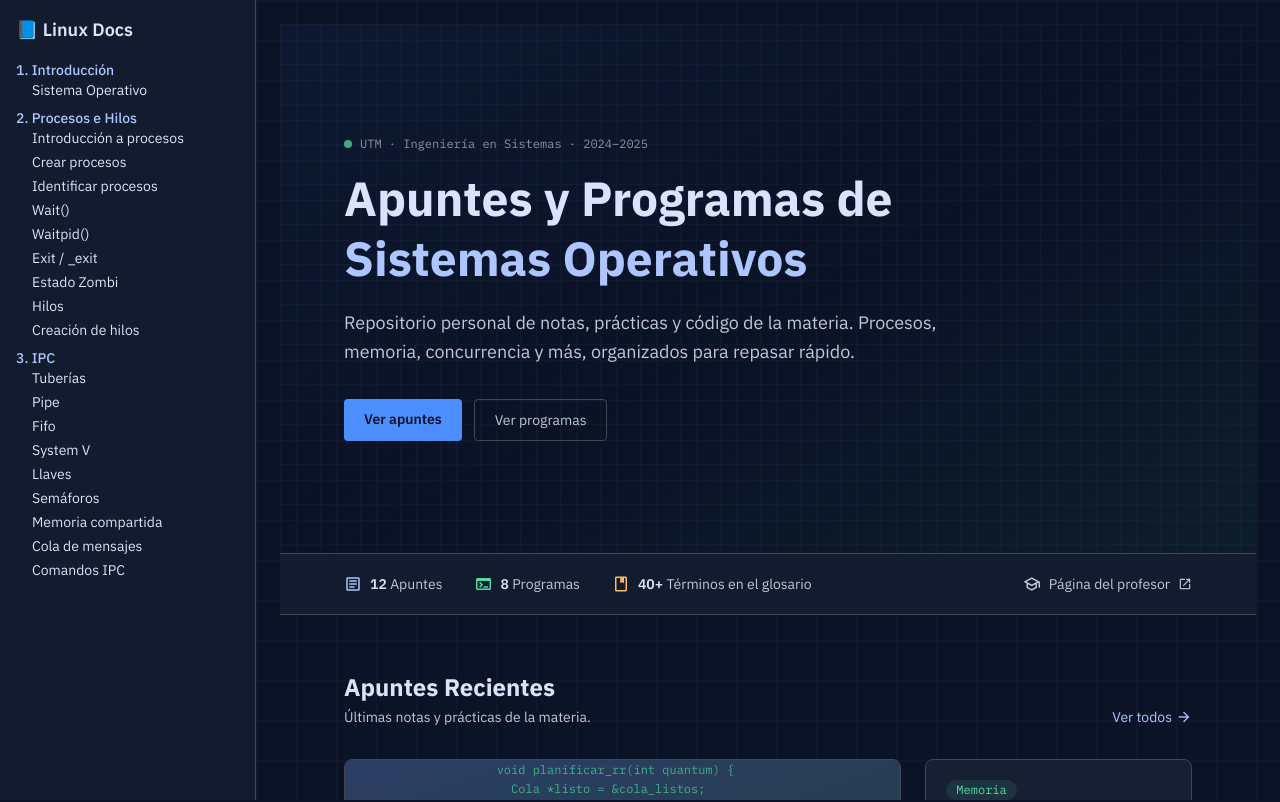
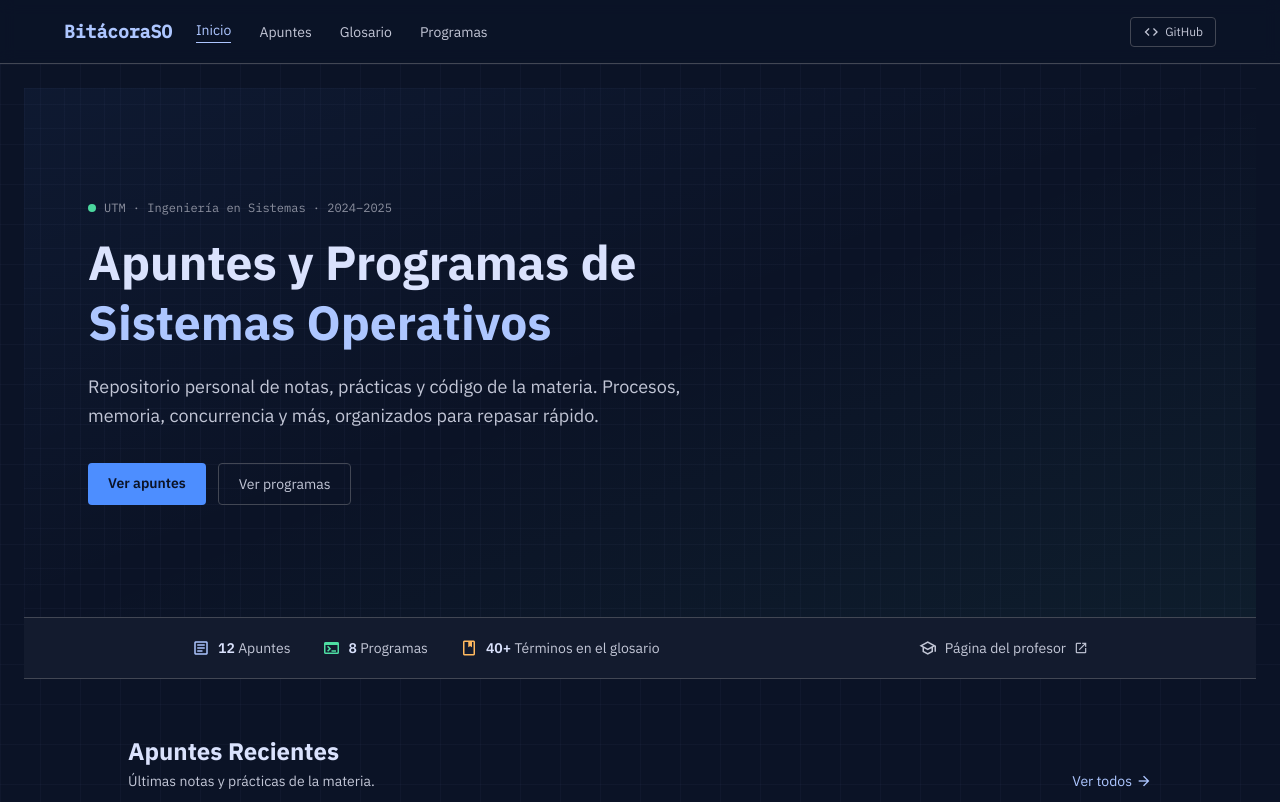
Before and after one commit to Julio-Atenco/Proyecto-SO, a Next.js app: page / in a window 1280 px wide. Shown: the top 802 px of the page. Built offline with nearby package versions, Linux system fonts and the light colour scheme.

Commit message:
Utilizacion de componentes desde layout

```diff
--- a/app/layout.tsx
+++ b/app/layout.tsx
@@ -1,59 +1,23 @@
 // app/layout.tsx
 import React from "react";
-import Link from "next/link";
-import "@/app/globals.css";
+import "./globals.css";
+import Nav from "@/components/Nav";   // importa tu nuevo navbar
+import Footer from "@/components/Footer"; // si quieres mantener el footer
 
 export default function RootLayout({ children }: { children: React.ReactNode }) {
   return (
     <html lang="es">
-      <body className="flex h-screen bg-[var(--color-bg)] text-[var(--color-text-base)] font-sans">
-        {/* Sidebar */}
-        <aside className="w-64 bg-[var(--color-surf-low)] border-r border-[var(--color-border)] p-4 overflow-y-auto">
-          <h2 className="text-lg font-semibold mb-4">📘 Linux Docs</h2>
-          <nav className="space-y-2 text-sm">
-            <div>
-              <p className="font-medium text-[var(--color-primary)]">1. Introducción</p>
-              <Link href="/1_Introduccion_Sistema_Operativo" className="block pl-4 hover:text-[var(--color-secondary)]">
-                Sistema Operativo
-              </Link>
-            </div>
+      <body className="flex flex-col min-h-screen bg-[var(--color-bg)] text-[var(--color-text-base)] font-sans">
+        {/* Navbar superior */}
+        <Nav />
 
-            <div>
-              <p className="font-medium text-[var(--color-primary)]">2. Procesos e Hilos</p>
-              <ul className="pl-4 space-y-1">
-                <li><Link href="/2_Procesos_Hilos/2.1_Introduccion_Procesos">Introducción a procesos</Link></li>
-                <li><Link href="/2_Procesos_Hilos/2.2_Crear_Procesos">Crear procesos</Link></li>
-                <li><Link href="/2_Procesos_Hilos/2.4_Identificar_Procesos">Identificar procesos</Link></li>
-                <li><Link href="/2_Procesos_Hilos/2.5_Wait">Wait()</Link></li>
-                <li><Link href="/2_Procesos_Hilos/2.5_Wait/2.5.1_Waitpid">Waitpid()</Link></li>
-                <li><Link href="/2_Procesos_Hilos/2.6_Exit_y__Exit">Exit / _exit</Link></li>
-                <li><Link href="/2_Procesos_Hilos/2.7_Estado_Zombi">Estado Zombi</Link></li>
-                <li><Link href="/2_Procesos_Hilos/2.8_Hilos">Hilos</Link></li>
-                <li><Link href="/2_Procesos_Hilos/2.8_Hilos/2.8.2_Creacion_Hilos">Creación de hilos</Link></li>
-              </ul>
-            </div>
-
-            <div>
-              <p className="font-medium text-[var(--color-primary)]">3. IPC</p>
-              <ul className="pl-4 space-y-1">
-                <li><Link href="/3_IPC/3.1_Tuberias">Tuberías</Link></li>
-                <li><Link href="/3_IPC/3.1_Tuberias/3.1.1_Pipe">Pipe</Link></li>
-                <li><Link href="/3_IPC/3.1_Tuberias/3.1.2_Fifo">Fifo</Link></li>
-                <li><Link href="/3_IPC/3.2_SystemV">System V</Link></li>
-                <li><Link href="/3_IPC/3.2_SystemV/3.2.1_Llaves">Llaves</Link></li>
-                <li><Link href="/3_IPC/3.2_SystemV/3.2.2_Semaforos">Semáforos</Link></li>
-                <li><Link href="/3_IPC/3.3_Memoria_Compartida">Memoria compartida</Link></li>
-                <li><Link href="/3_IPC/3.4_Cola_Mensajes">Cola de mensajes</Link></li>
-                <li><Link href="/3_IPC/3.5_Comandos_IPC">Comandos IPC</Link></li>
-              </ul>
-            </div>
-          </nav>
-        </aside>
-
-        {/* Main content */}
-        <main className="flex-1 p-6 overflow-y-auto grid-bg">
+        {/* Contenido principal */}
+        <main className="flex-1 p-6 grid-bg">
           {children}
         </main>
+
+        {/* Footer opcional */}
+        <Footer />
       </body>
     </html>
   );
```
Also changed, not shown: 1 other file (tests, documents, lock files or other folders).
